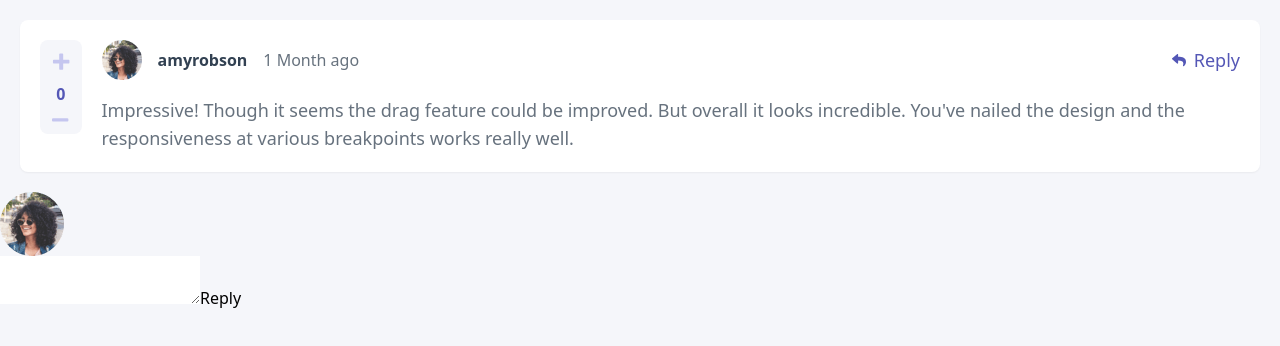
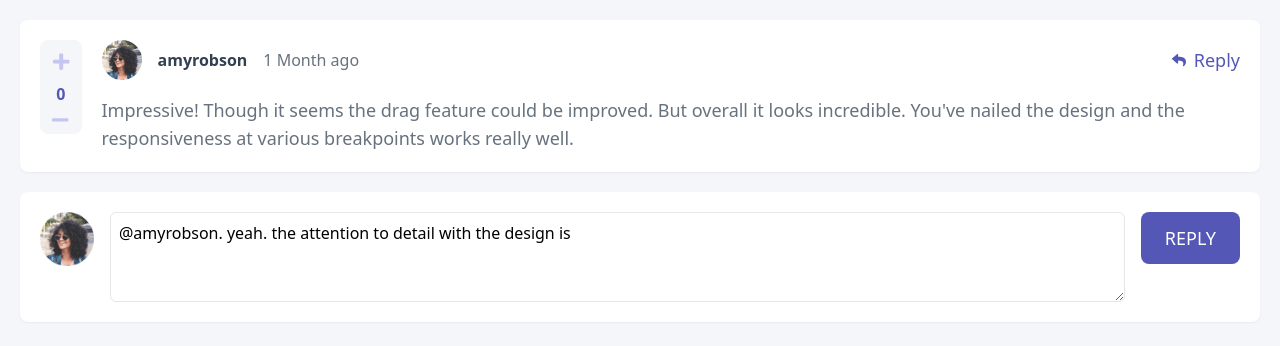
Before and after one commit to ayowaaab/interactive-comments-section-main, a React (Vite) app: page / in a window 1280 px wide. Shown: the top 346 px of the page. Built offline with nearby package versions, Linux system fonts and the light colour scheme.

Commit message:
refactor Reply component layout; enhance textarea and button styles

```diff
--- a/src/components/Reply.tsx
+++ b/src/components/Reply.tsx
@@ -1,14 +1,23 @@
+import Button from "./Button";
 
 const Reply = () => {
   return (
-    <div className="">
+    <div className="flex justify-between gap-4 m-5 p-5 bg-white rounded-lg shadow-sm">
+      <div>
         <img src="./images/avatars/image-amyrobson.png" alt="avatar" />
-        <textarea name="" id="">
+      </div>
+      <textarea
+        className="w-full p-2 border rounded-md focus:outline-none focus:ring-[1px] focus:ring-primary-moderateBlue"
+        rows={3}
+        defaultValue={
+          "@amyrobson. yeah. the attention to detail with the design is"
+        }
+      />
+      <div>
+        <Button text="reply" type="active" />
+      </div>
+    </div>
+  );
+};
 
-        </textarea>
-        <button>Reply</button>
-    </div>
-  )
-}
-
-export default Reply
+export default Reply;
```
